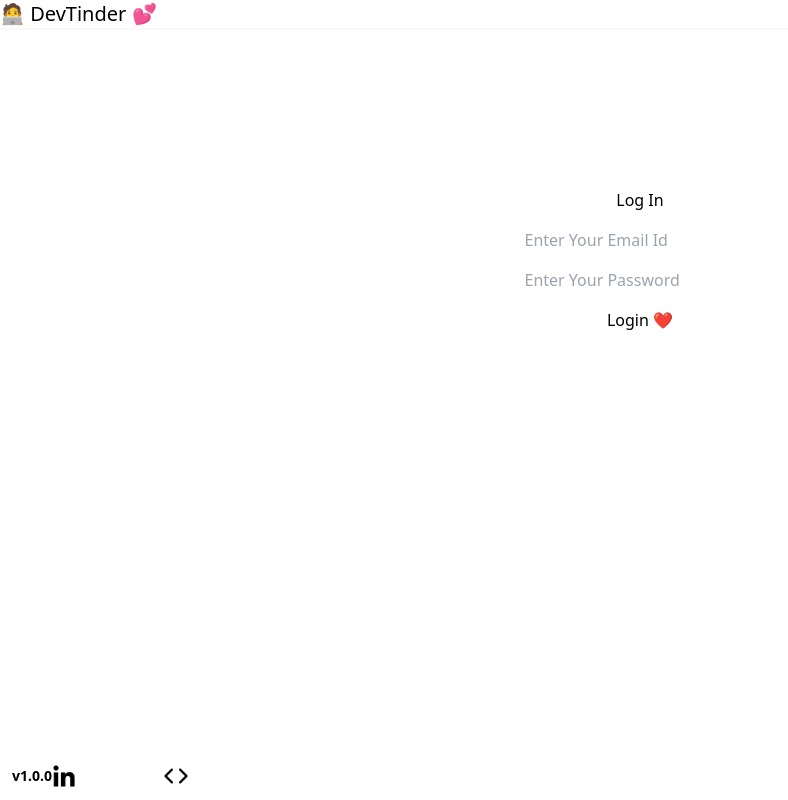
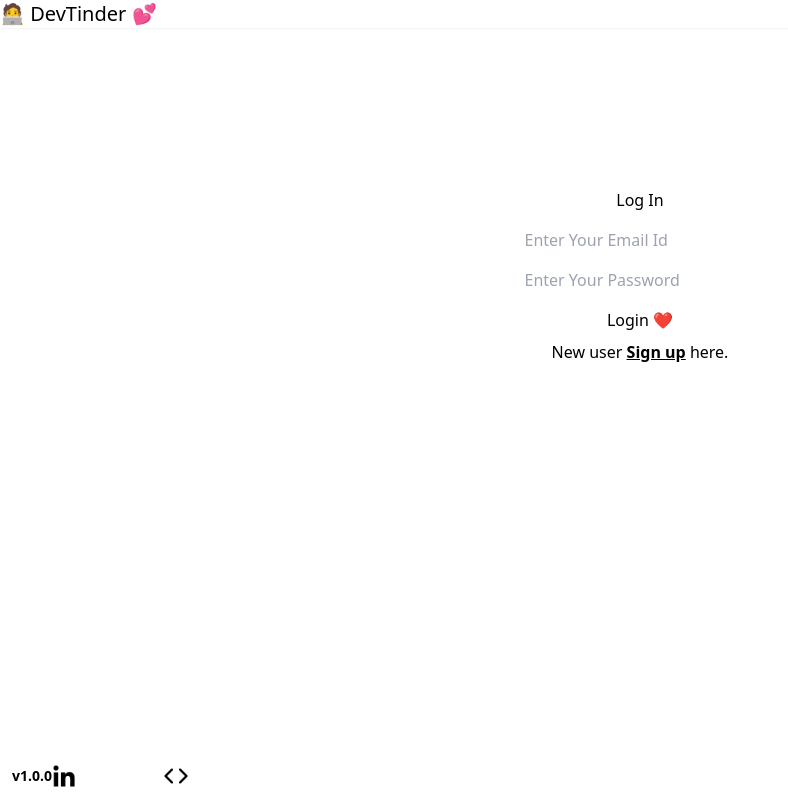
Before and after one commit to rkchoudhury/devTinder, a React (Vite) app in the folder client-web/: page /login in a window 1280 px wide. Shown: the whole page, without its empty margins (0-788 px from the left). Built offline with nearby package versions, Linux system fonts and the light colour scheme; no server answers.

Commit message:
Added Signup initial screen

```diff
--- a/client-web/src/navigation/AppNavigator.tsx
+++ b/client-web/src/navigation/AppNavigator.tsx
@@ -14,6 +14,7 @@
 import Profile from "../screens/profile/Profile";
 import { ConnectionRequest } from "../screens/connectionRequest/ConnectionRequest";
 import { Connections } from "../screens/connection/Connections";
+import { Signup } from "../screens/signup/Signup";
 
 // const appRouter = createBrowserRouter([
 //   {
@@ -51,6 +52,7 @@
         >
           {/* Children routes */}
           <Route path={ROUTE_NAMES.LOGIN} element={<LogIn />} />
+          <Route path={ROUTE_NAMES.SIGNUP} element={<Signup />} />
           <Route path={ROUTE_NAMES.HOME} element={<Feed />} />
           <Route path={ROUTE_NAMES.PROFILE} element={<Profile />} />
           <Route
--- a/client-web/src/navigation/Routes.ts
+++ b/client-web/src/navigation/Routes.ts
@@ -4,6 +4,7 @@
   PROFILE: "/profile",
   CONNECTION_REQUEST: "/requests",
   CONNECTIONS: "/connections",
+  SIGNUP: "/signup",
 };
 
 export { ROUTE_NAMES };
--- a/client-web/src/screens/login/LogIn.tsx
+++ b/client-web/src/screens/login/LogIn.tsx
@@ -54,7 +54,7 @@
                 onChange={(e) => setPassword(e.target.value)}
               />
             </div>
-            <p className="text-red-500 mt-4">{error}</p>
+            <p className="text-red-500 mt-2">{error}</p>
           </div>
           <div className="w-full mt-4">
             <button
@@ -64,6 +64,10 @@
               Login ❤️
             </button>
           </div>
+          <p className="mt-2" onClick={() => navigate(ROUTE_NAMES.SIGNUP)}>
+            New user <b className="underline hover:cursor-pointer">Sign up</b>{" "}
+            here.
+          </p>
         </div>
       </div>
     </div>
--- /dev/null
+++ b/client-web/src/screens/signup/Signup.tsx
@@ -0,0 +1,5 @@
+import React from "react";
+
+export const Signup = () => {
+  return <div>Signup</div>;
+};
```
